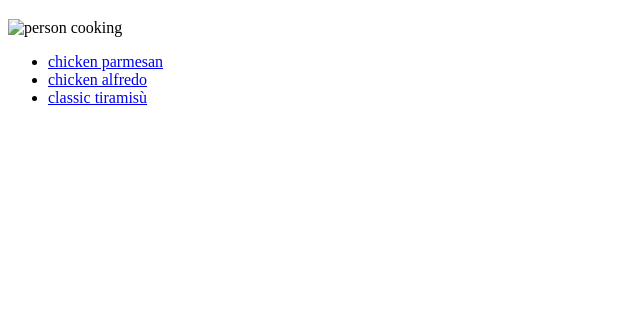
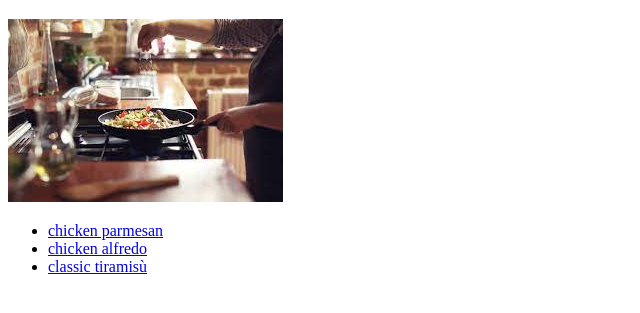
Before and after one commit to Mr-Moore-Jenkins/odin-recipes, a plain HTML site: page index.html in a window 1280 px wide. Shown: the part 61-374 px from the top of the page, without its empty margins (0-640 px from the left). Drawn offline with Linux system fonts and the light colour scheme.

Commit message:
edit index.html

```diff
--- a/index.html
+++ b/index.html
@@ -7,7 +7,7 @@
 
     <body>
         <h1>Odin Recipes</h1>
-        <img src="cooking.jpg" alt="person cooking">
+        <img src="images/cooking.jpg" alt="person cooking">
         <ul>
             <li><a href="recipes/chicken-parmesan.html">chicken parmesan</a></li>
             <li><a href="recipes/chicken-alfredo.html">chicken alfredo</a></li>
```
